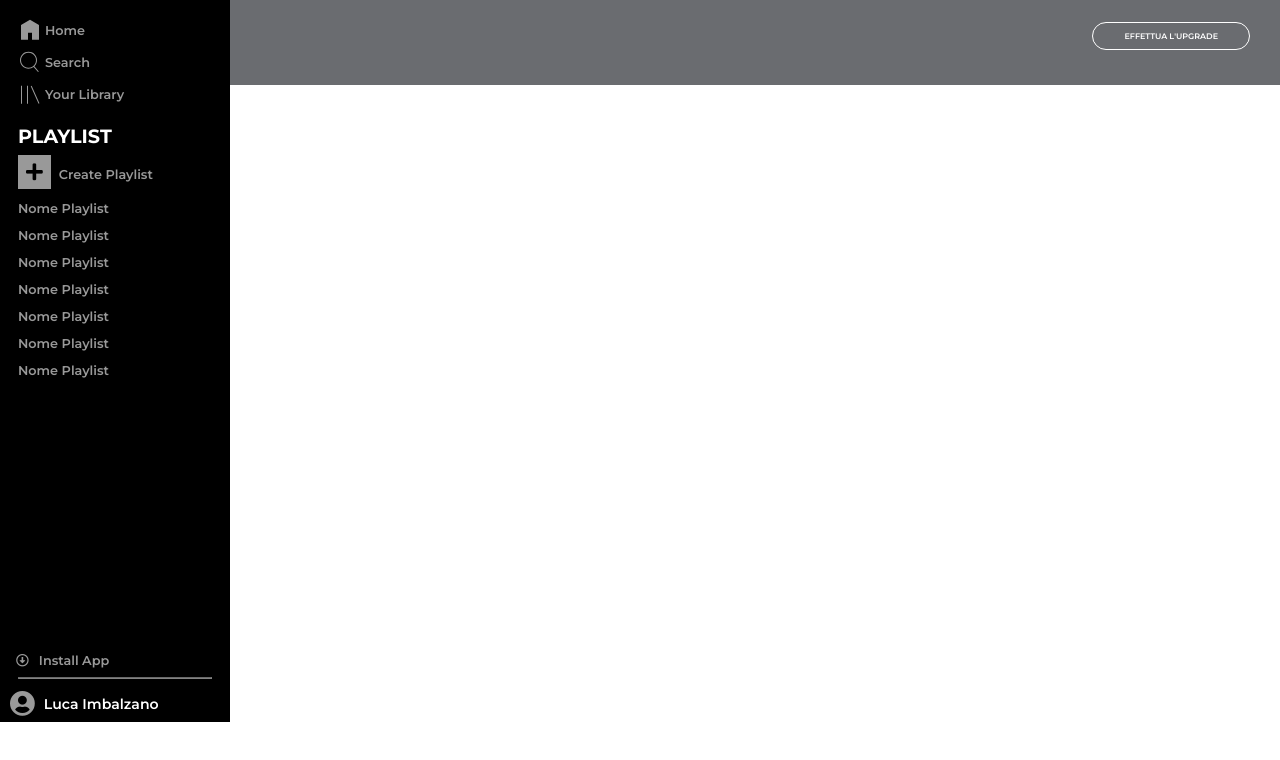
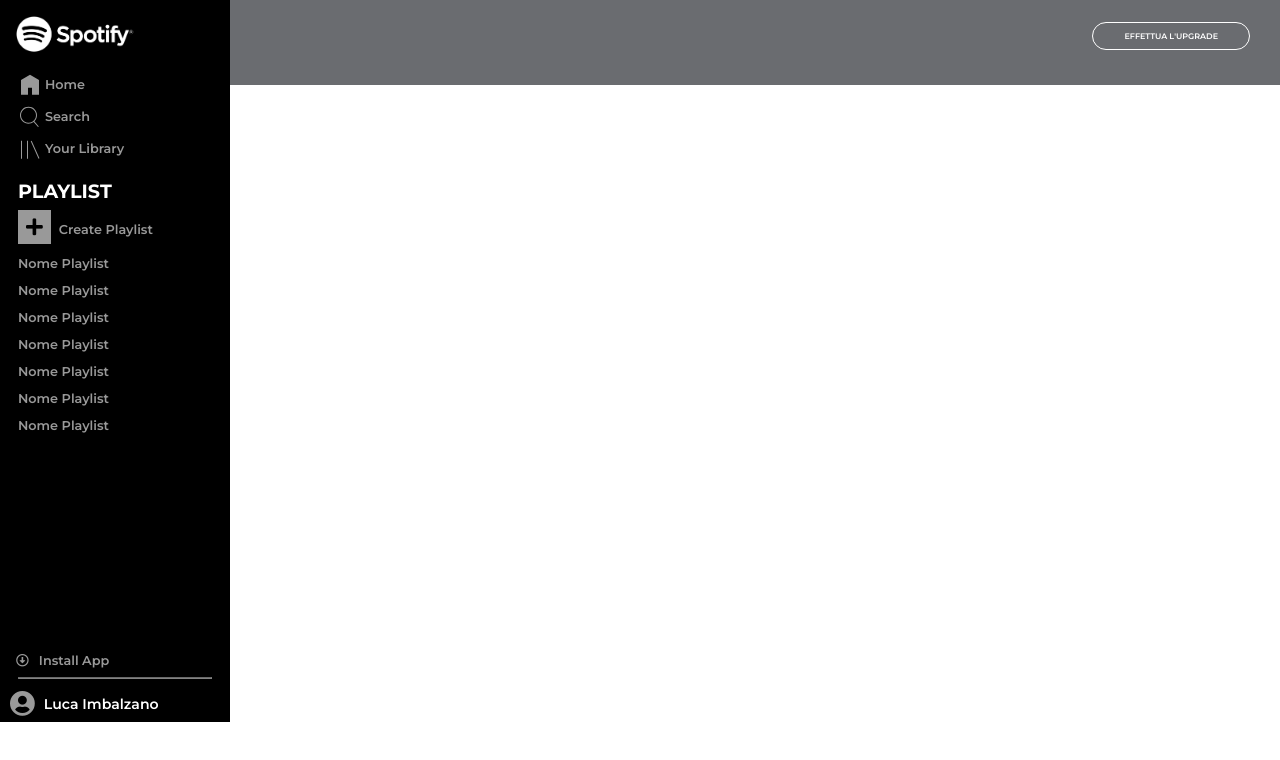
Before and after one commit to AndriiNeverov/spotify-ui-web, an Angular app: page /home in a window 1280 px wide. Before the commit this address led to /. Shown: the top 760 px of the page. Built offline with nearby package versions, Linux system fonts and the light colour scheme.

Commit message:
##Navbar finished - Added Routing

```diff
--- a/src/app/app-routing.module.ts
+++ b/src/app/app-routing.module.ts
@@ -1,7 +1,16 @@
 import { NgModule } from '@angular/core';
 import { RouterModule, Routes } from '@angular/router';
+import { HomeComponent } from './components/home/home.component';
 
-const routes: Routes = [];
+const routes: Routes = [{
+  path: '',
+  redirectTo: '/home',
+  pathMatch: 'full'
+},
+  {
+    path: 'home', component: HomeComponent
+  }
+];
 
 @NgModule({
   imports: [RouterModule.forRoot(routes)],
--- a/src/app/app.component.html
+++ b/src/app/app.component.html
@@ -1 +1 @@
-<app-navbar></app-navbar>
+<app-navbar></app-navbar> <router-outlet></router-outlet>
--- /dev/null
+++ b/src/app/components/main/main.component.html
@@ -0,0 +1 @@
+<p>main works!</p>
--- /dev/null
+++ b/src/app/components/main/main.component.ts
@@ -0,0 +1,15 @@
+import { Component, OnInit } from '@angular/core';
+
+@Component({
+  selector: 'app-main',
+  templateUrl: './main.component.html',
+  styleUrls: ['./main.component.css']
+})
+export class MainComponent implements OnInit {
+
+  constructor() { }
+
+  ngOnInit(): void {
+  }
+
+}
--- a/src/app/components/navbar/navbar.component.css
+++ b/src/app/components/navbar/navbar.component.css
@@ -268,7 +268,7 @@ main {
     display: none;
   }
 
-  #logo-esteso {
+  #logo-extended {
     display: block;
   }
 
--- a/src/app/components/navbar/navbar.component.html
+++ b/src/app/components/navbar/navbar.component.html
@@ -23,7 +23,7 @@
     <nav>
       <ul class="nav-sidebar">
         <li>
-          <a href="#"
+          <a routerLink="/home"
             ><svg
               viewBox="0 0 512 512"
               width="24"
```
Also changed, not shown: src/app/app.module.ts (+6 -2 lines), src/app/components/main/main.component.css (added), 1 other file (tests, documents, lock files or other folders).
